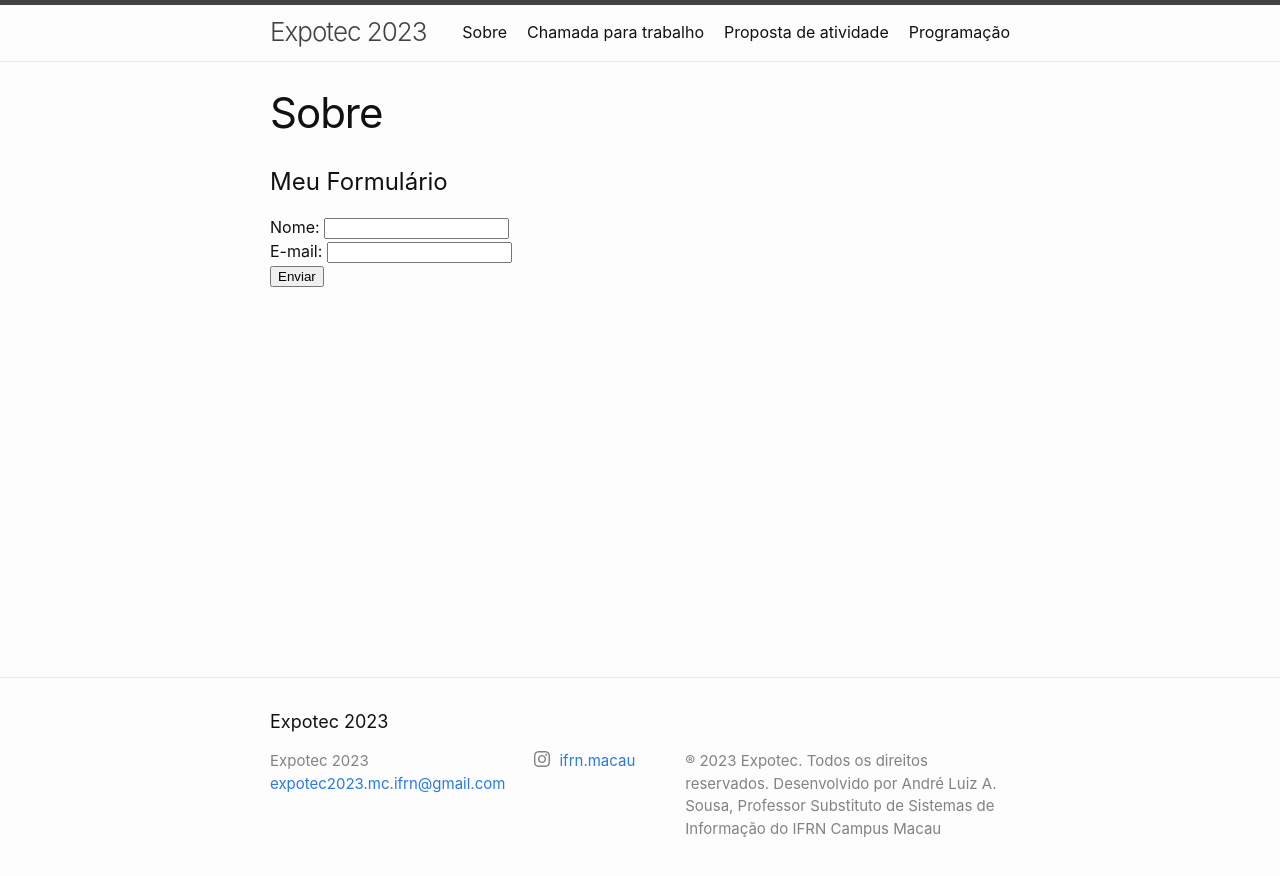
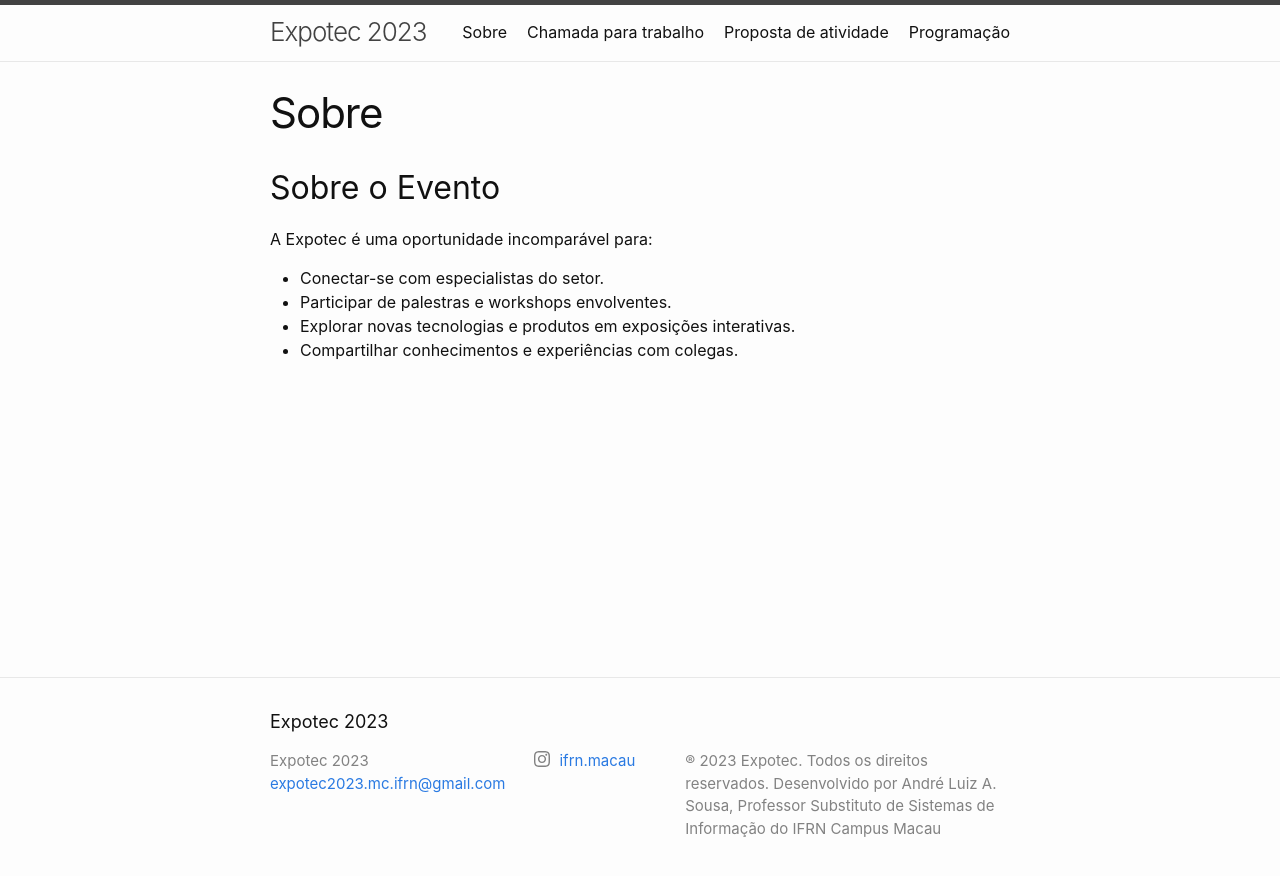
Before and after one commit to ifrn-macau/expotec2023, a Jekyll site: the page built from sobre.md, in a window 1280 px wide. Shown: the top 876 px of the page. Built offline with Jekyll 4.4.1, drawn with Linux system fonts in a browser that asks for light colours.

Commit message:
Atualização do config

```diff
--- a/sobre.md
+++ b/sobre.md
@@ -4,22 +4,11 @@ title: Sobre
 permalink: /sobre/
 ---
 
-# Meu Formulário
+## Sobre o Evento
 
-<form id="meu-formulario">
-    <label for="nome">Nome:</label>
-    <input type="text" id="nome" name="nome" required>
-    <br>
-    <label for="email">E-mail:</label>
-    <input type="email" id="email" name="email" required>
-    <br>
-    <button type="submit">Enviar</button>
-</form>
+A Expotec é uma oportunidade incomparável para:
 
-<style>
-    /* Estilos CSS aqui */
-</style>
-
-<script>
-    // JavaScript aqui
-</script>
+- Conectar-se com especialistas do setor.
+- Participar de palestras e workshops envolventes.
+- Explorar novas tecnologias e produtos em exposições interativas.
+- Compartilhar conhecimentos e experiências com colegas.
```
